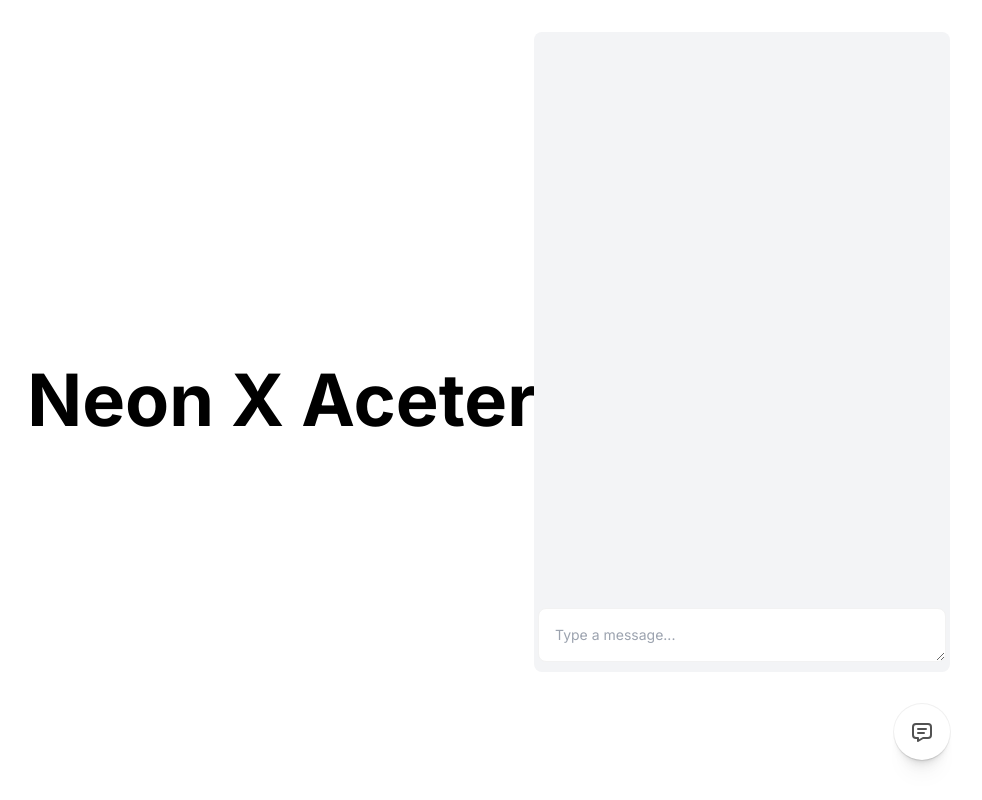
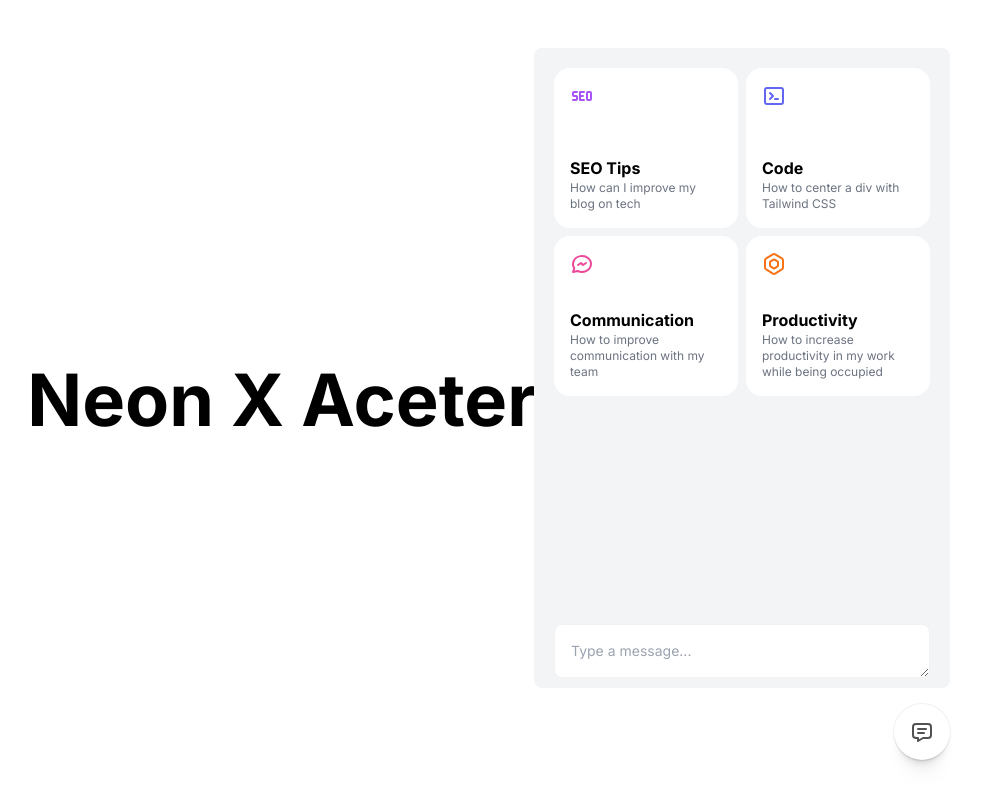
Before and after one commit to neondatabase/neon-chatbot, a Next.js app: page / in a window 1280 px wide. Shown: the whole page, without its empty margins (290-1272 px from the left). Built offline with nearby package versions, Linux system fonts and the light colour scheme.

Commit message:
add: some implementation

```diff
--- a/app/api/chat/route.ts
+++ b/app/api/chat/route.ts
@@ -9,7 +9,7 @@ export async function POST(req: Request) {
   const result = await streamText({
     model: openai("gpt-4-turbo"),
     system:
-      "You are a helpful assistant created by Neon.tech and Aceternity. Your job is to answer questions asked by the user in a polite and respectful manner.",
+      "You are a helpful assistant created by Neon.tech and Aceternity. Your job is to answer questions asked by the user in a polite and respectful manner. Always answer in markdown.",
     messages,
   });
 
--- a/app/page.tsx
+++ b/app/page.tsx
@@ -6,6 +6,7 @@ export default function Home() {
       <h1 className="text-4xl font-bold text-black dark:text-white md:text-7xl">
         Neon X Aceternity
       </h1>
+
       <Bubble />
     </div>
   );
--- a/components/bubble.tsx
+++ b/components/bubble.tsx
@@ -1,10 +1,17 @@
 "use client";
-import { IconMessage } from "@tabler/icons-react";
+import {
+  IconAssembly,
+  IconBrandMessenger,
+  IconMessage,
+  IconSeo,
+  IconTerminal2,
+  IconTrashFilled,
+} from "@tabler/icons-react";
 import React, { useEffect, useRef, useState } from "react";
 import { AnimatePresence, motion } from "framer-motion";
-import TextareaAutosize from "react-textarea-autosize";
 
 import { useChat } from "ai/react";
+import Markdown from "react-markdown";
 
 export const Bubble = () => {
   const [open, setOpen] = useState(true);
@@ -14,7 +21,16 @@ export const Bubble = () => {
   const [disabled, setDisabled] = useState(false);
   const [placeholderText, setPlaceholderText] = useState("Type a message...");
 
-  const { messages, input, handleInputChange, handleSubmit } = useChat({
+  const {
+    messages,
+    input,
+    handleInputChange,
+    handleSubmit,
+    append,
+    isLoading,
+    stop,
+    setMessages,
+  } = useChat({
     keepLastMessageOnError: true,
   });
 
@@ -28,29 +44,108 @@ export const Bubble = () => {
     scrollToBottom();
   }, [messages]);
 
-  //   const handleSubmit = () => {
-  //     console.log(input);
-  //   };
+  const blocks = [
+    {
+      icon: <IconSeo className="h-6 w-6 text-purple-500" />,
+      title: "SEO Tips",
+      content: "How can I improve my blog on tech",
+    },
+    {
+      icon: <IconTerminal2 className="h-6 w-6 text-indigo-500" />,
+      title: "Code",
+      content: "How to center a div with Tailwind CSS",
+    },
+    {
+      icon: <IconBrandMessenger className="h-6 w-6 text-pink-500" />,
+      title: "Communication",
+      content: "How to improve communication with my team",
+    },
+    {
+      icon: <IconAssembly className="h-6 w-6 text-orange-500" />,
+      title: "Productivity",
+      content: "How to increase productivity in my work while being occupied",
+    },
+  ];
 
+  const handleBlockClick = (content: string) => {
+    append({
+      role: "user",
+      content: content,
+    });
+
+    handleSubmit();
+  };
+
+  const buttonVariants = {
+    initial: {
+      x: 20,
+    },
+    animate: {
+      x: 0,
+    },
+    exit: {
+      x: -20,
+      opacity: 0,
+    },
+  };
+
+  const clearVariants = {
+    initial: {
+      width: "3.5rem",
+    },
+    animate: {
+      width: "4.5rem",
+    },
+    exit: {
+      width: "3.5rem",
+    },
+  };
   return (
-    <>
-      <button
-        onClick={() => {
-          setOpen(!open);
-        }}
-        className="h-14 w-14 absolute right-10 bottom-10 group bg-white flex  hover:bg-primary cursor-pointer items-center justify-center rounded-full shadow-derek transition duration-200"
-      >
-        <IconMessage className="h-6 w-6 text-neutral-600 group-hover:text-black" />
-      </button>
+    <div className="absolute bottom-10 right-10 flex flex-col items-end">
       <AnimatePresence>
         {open && (
           <motion.div
-            initial={{ opacity: 0, y: 100 }}
-            animate={{ opacity: 1, y: 0 }}
-            exit={{ opacity: 0, y: 100 }}
+            initial={{ opacity: 0, y: 50, rotateX: 10 }}
+            animate={{ opacity: 1, y: 0, rotateX: 0 }}
+            exit={{ opacity: 0, y: 20, rotateX: -10 }}
             transition={{ duration: 0.2 }}
-            className="absolute bottom-32 right-10 h-[40rem] w-[26rem] bg-gray-100 rounded-lg flex flex-col justify-between"
+            className="mb-4 h-[40rem] w-[26rem] bg-gray-100 rounded-lg flex flex-col justify-between"
           >
+            {!messages.length && (
+              <div className="p-5 grid grid-cols-2 gap-2  overflow-y-auto">
+                {blocks.map((block, index) => (
+                  <motion.button
+                    initial={{
+                      opacity: 0,
+                      filter: "blur(10px)",
+                    }}
+                    animate={{
+                      opacity: 1,
+                      filter: "blur(0px)",
+                    }}
+                    transition={{
+                      duration: 0.3,
+                      delay: 0.2 * index,
+                    }}
+                    key={block.title}
+                    onClick={() => {
+                      handleBlockClick(block.content);
+                    }}
+                    className="p-4 flex flex-col text-left justify-between rounded-2xl h-40 w-full bg-white"
+                  >
+                    {block.icon}
+                    <div>
+                      <div className="text-base font-bold text-black">
+                        {block.title}
+                      </div>
+                      <div className="text-xs text-gray-500">
+                        {block.content}
+                      </div>
+                    </div>
+                  </motion.button>
+                ))}
+              </div>
+            )}
             <div className="p-2 flex flex-1 overflow-y-auto">
               <div className="flex flex-1 flex-col">
                 {messages.map((message) => (
@@ -66,14 +161,69 @@ export const Bubble = () => {
                 {/* Add this div as scroll anchor */}
               </div>
             </div>
+
+            <motion.div
+              whileHover="animate"
+              className="flex justify-end items-center px-5 gap-1"
+            >
+              <AnimatePresence>
+                {isLoading && (
+                  <motion.button
+                    whileHover="animate"
+                    className="rounded-full bg-red-500 px-2 py-0.5 w-14 text-white text-sm"
+                    onClick={stop}
+                    disabled={!isLoading}
+                    variants={buttonVariants}
+                    initial="initial"
+                    animate="animate"
+                    exit="exit"
+                  >
+                    <span>Stop</span>
+                  </motion.button>
+                )}
+              </AnimatePresence>
+              {messages.length > 0 && (
+                <motion.button
+                  className="rounded-full bg-gray-200 text-black px-2 py-0.5 text-sm flex items-center justify-center gap-1 overflow-hidden"
+                  onClick={() => setMessages([])}
+                  whileHover="hover"
+                  initial="initial"
+                  animate="initial"
+                  variants={{
+                    initial: {
+                      width: "4.5rem",
+                    },
+                    hover: {
+                      width: "4.5rem",
+                    },
+                  }}
+                >
+                  <motion.div
+                    variants={{
+                      initial: {
+                        opacity: 0,
+                        width: 0,
+                      },
+                      hover: {
+                        opacity: 1,
+                        width: "3.5rem",
+                      },
+                    }}
+                  >
+                    <IconTrashFilled className="h-4 w-4 flex-shrink-0" />
+                  </motion.div>
+                  <motion.span>Clear</motion.span>
+                </motion.button>
+              )}
+            </motion.div>
             <form
               onSubmit={handleSubmit}
-              className="textbox-grow-wrap max-h-[10vh] relative p-1"
+              className="max-h-[10vh] relative py-1 px-5"
             >
               <textarea
                 ref={inputRef}
                 disabled={disabled}
-                className={`px-4 w-full rounded-lg border-[#f2f2f2] dark:placeholder:text-neutral-300 border py-[1rem] bg-white text-sm  [box-sizing:border-box] overflow-x-auto    inline-block focus:outline-none  transition duration-100`}
+                className={`px-4 w-full rounded-lg border-[#f2f2f2] text-black border py-[1rem] bg-white text-sm  [box-sizing:border-box] overflow-x-auto    inline-block focus:outline-none  transition duration-100`}
                 placeholder={placeholderText}
                 onFocus={() => setInputFocus(true)}
                 onBlur={() => setInputFocus(false)}
@@ -91,7 +241,15 @@ export const Bubble = () => {
           </motion.div>
         )}
       </AnimatePresence>
-    </>
+      <button
+        onClick={() => {
+          setOpen(!open);
+        }}
+        className="h-14 w-14  group bg-white flex  hover:bg-primary cursor-pointer items-center justify-center rounded-full shadow-derek transition duration-200"
+      >
+        <IconMessage className="h-6 w-6 text-neutral-600 group-hover:text-black" />
+      </button>
+    </div>
   );
 };
 
@@ -99,7 +257,7 @@ const UserMessage = ({ content }: { content: string }) => {
   return (
     <div className="p-2 rounded-lg flex gap-2 items-start">
       <div className="h-8 w-8 rounded-full flex-shrink-0 bg-gradient-to-br from-pink-500 to-violet-600" />
-      <div className="text-sm px-2 py-2 rounded-lg shadow-derek w-fit bg-white">
+      <div className="text-sm px-2 py-2 rounded-lg shadow-derek w-fit bg-white text-black">
         {content}
       </div>
     </div>
@@ -112,8 +270,8 @@ const AIMessage = ({ content }: { content: string }) => {
       <div className="h-8 w-8 rounded-full flex-shrink-0 flex items-center justify-center bg-black">
         <NeonLogo />
       </div>
-      <div className="text-sm px-2 py-2 rounded-lg shadow-derek w-full bg-black text-white">
-        {content}
+      <div className="text-sm px-2 py-2 rounded-lg shadow-derek w-full bg-black text-white prose prose-sm prose-invert">
+        <Markdown>{content}</Markdown>
       </div>
     </div>
   );
--- a/package.json
+++ b/package.json
@@ -18,6 +18,7 @@
     "next": "14.2.13",
     "react": "^18",
     "react-dom": "^18",
+    "react-markdown": "^9.0.1",
     "react-textarea-autosize": "^8.5.4",
     "tailwind-merge": "^2.5.4",
     "tailwindcss-animate": "^1.0.7"
--- a/tailwind.config.ts
+++ b/tailwind.config.ts
@@ -25,7 +25,7 @@ const config: Config = {
     },
   },
 
-  plugins: [tailwindcssAnimate],
+  plugins: [tailwindcssAnimate, require("@tailwindcss/typography")],
 };
 
 export default config;
```
Also changed, not shown: 1 other file (tests, documents, lock files or other folders).
